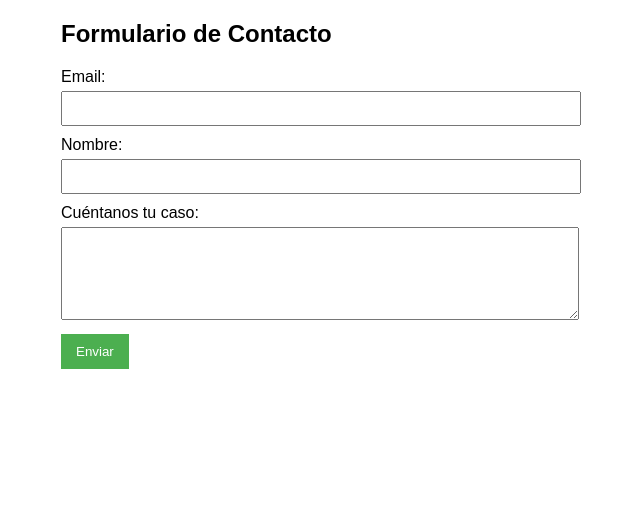
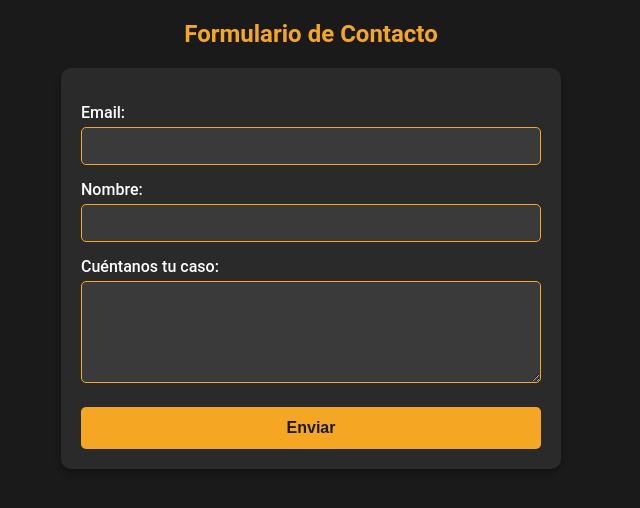
Before and after one commit to AlexMartin13/formulario-optima, a plain HTML site: page index.html in a window 1280 px wide. Shown: the whole page, without its empty margins (329-969 px from the left). Drawn offline with nearby package versions, Linux system fonts and the light colour scheme.

Commit message:
Update index.html

```diff
--- a/index.html
+++ b/index.html
@@ -5,12 +5,70 @@
     <title>Formulario de Contacto</title>
     <script src="https://cdn.jsdelivr.net/npm/@emailjs/browser@3/dist/email.min.js"></script>
     <style>
-        /* Opcional: un poco de estilo para que se vea bien */
-        body { font-family: Arial, sans-serif; max-width: 500px; margin: 20px auto; }
-        label { display: block; margin-top: 10px; }
-        input, textarea { width: 100%; padding: 8px; margin-top: 5px; }
-        button { background-color: #4CAF50; color: white; padding: 10px 15px; border: none; cursor: pointer; margin-top: 10px; }
-        button:hover { background-color: #45a049; }
+        /* Estilos adaptados a optimaquantum.com */
+        body {
+            font-family: 'Roboto', Arial, sans-serif; /* Fuente similar a la usada en la página */
+            max-width: 500px;
+            margin: 20px auto;
+            background-color: #1A1A1A; /* Fondo oscuro como en la página */
+            color: #FFFFFF; /* Texto blanco */
+        }
+        h2 {
+            font-size: 24px;
+            font-weight: 700;
+            color: #F5A623; /* Naranja característico */
+            text-align: center;
+            margin-bottom: 20px;
+        }
+        form {
+            background-color: #2A2A2A; /* Gris oscuro para el formulario */
+            padding: 20px;
+            border-radius: 10px; /* Bordes redondeados */
+            box-shadow: 0 4px 6px rgba(0, 0, 0, 0.3); /* Sombra sutil */
+        }
+        label {
+            display: block;
+            margin-top: 15px;
+            font-size: 16px;
+            font-weight: 500;
+            color: #FFFFFF;
+        }
+        input, textarea {
+            width: 100%;
+            padding: 10px;
+            margin-top: 5px;
+            background-color: #3A3A3A; /* Fondo de los campos */
+            border: 1px solid #F5A623; /* Borde naranja */
+            border-radius: 5px;
+            color: #FFFFFF; /* Texto blanco */
+            font-size: 14px;
+            box-sizing: border-box; /* Incluye padding en el ancho */
+        }
+        input:focus, textarea:focus {
+            outline: none;
+            border-color: #FFFFFF; /* Resalta en blanco al enfocar */
+            box-shadow: 0 0 5px rgba(245, 166, 35, 0.5); /* Efecto naranja suave */
+        }
+        textarea {
+            resize: vertical; /* Permitir redimensionar solo verticalmente */
+            min-height: 100px;
+        }
+        button {
+            background-color: #F5A623; /* Botón naranja */
+            color: #1A1A1A; /* Texto oscuro para contraste */
+            padding: 12px 20px;
+            border: none;
+            border-radius: 5px;
+            font-size: 16px;
+            font-weight: 600;
+            cursor: pointer;
+            margin-top: 20px;
+            width: 100%;
+            transition: background-color 0.3s ease;
+        }
+        button:hover {
+            background-color: #D88F1F; /* Naranja más oscuro al pasar el ratón */
+        }
     </style>
 </head>
 <body>
@@ -31,31 +89,28 @@
     <script>
         // Inicializar EmailJS con tu Public Key
         (function(){
-            emailjs.init("BIdOmAzUxt9kKhrcL"); // Reemplaza con tu Public Key de EmailJS
+            emailjs.init("BIdOmAzUxt9kKhrcL"); // Tu Public Key
         })();
 
         // Manejar el envío del formulario
         document.getElementById("contactoForm").addEventListener("submit", function(event) {
-            event.preventDefault(); // Evitar que la página se recargue
+            event.preventDefault();
 
-            // Obtener los valores del formulario
             const email = document.getElementById("email").value;
             const nombre = document.getElementById("nombre").value;
             const caso = document.getElementById("caso").value;
 
-            // Configurar los parámetros del correo
             const templateParams = {
                 from_email: email,
                 from_nombre: nombre,
                 mensaje: caso,
-                to_email: "lalexl333@gmail.com" // Reemplaza con tu correo
+                to_email: "lalexl333@gmail.com"
             };
 
-            // Enviar el correo con EmailJS
             emailjs.send("service_n0mmy69", "template_m03j2yv", templateParams)
                 .then(function(response) {
                     alert("¡Gracias, " + nombre + "! Tu mensaje ha sido enviado.");
-                    document.getElementById("contactoForm").reset(); // Limpiar el formulario
+                    document.getElementById("contactoForm").reset();
                 }, function(error) {
                     alert("Hubo un error al enviar el mensaje. Intenta de nuevo.");
                     console.error("Error:", error);
```
